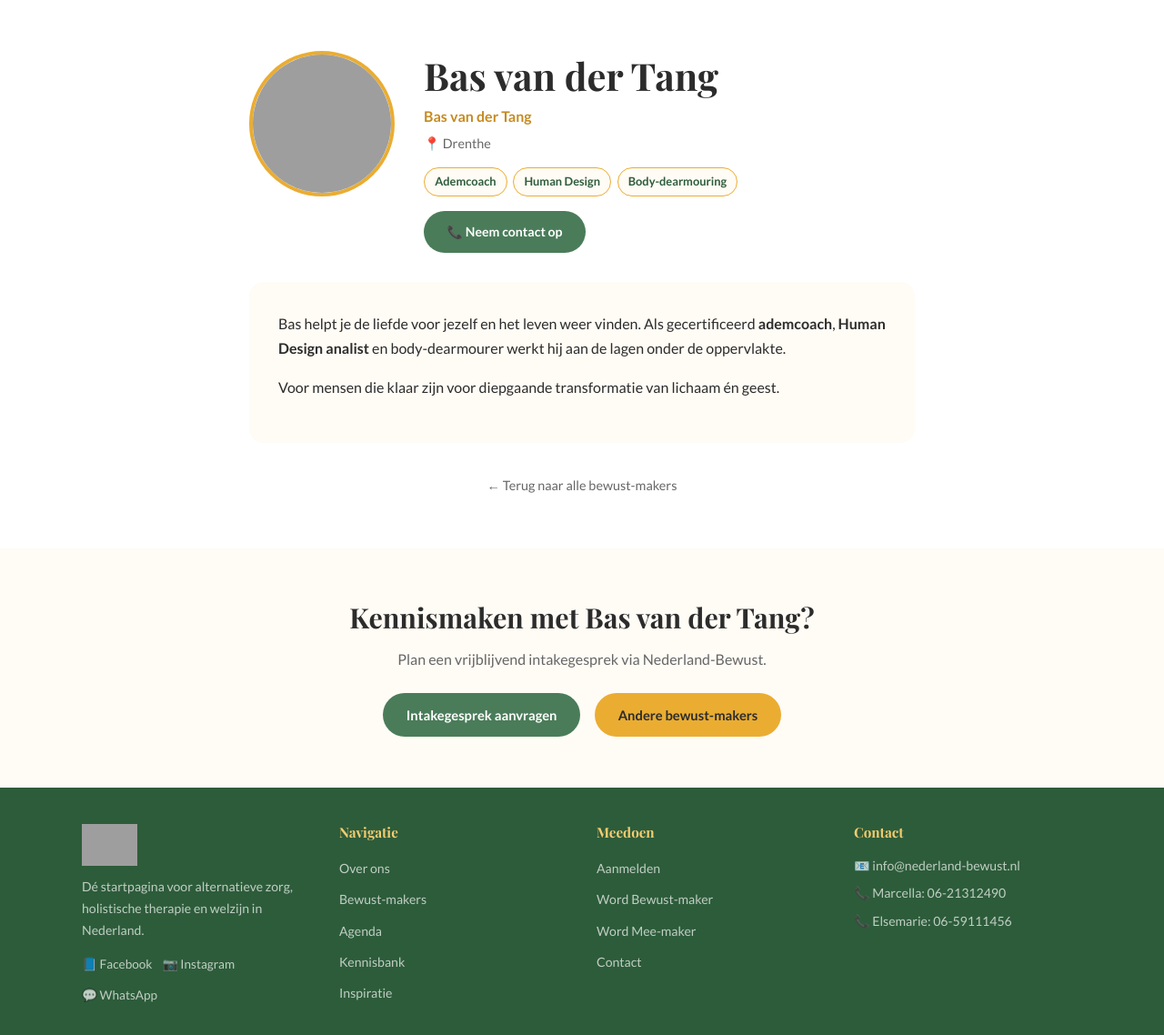
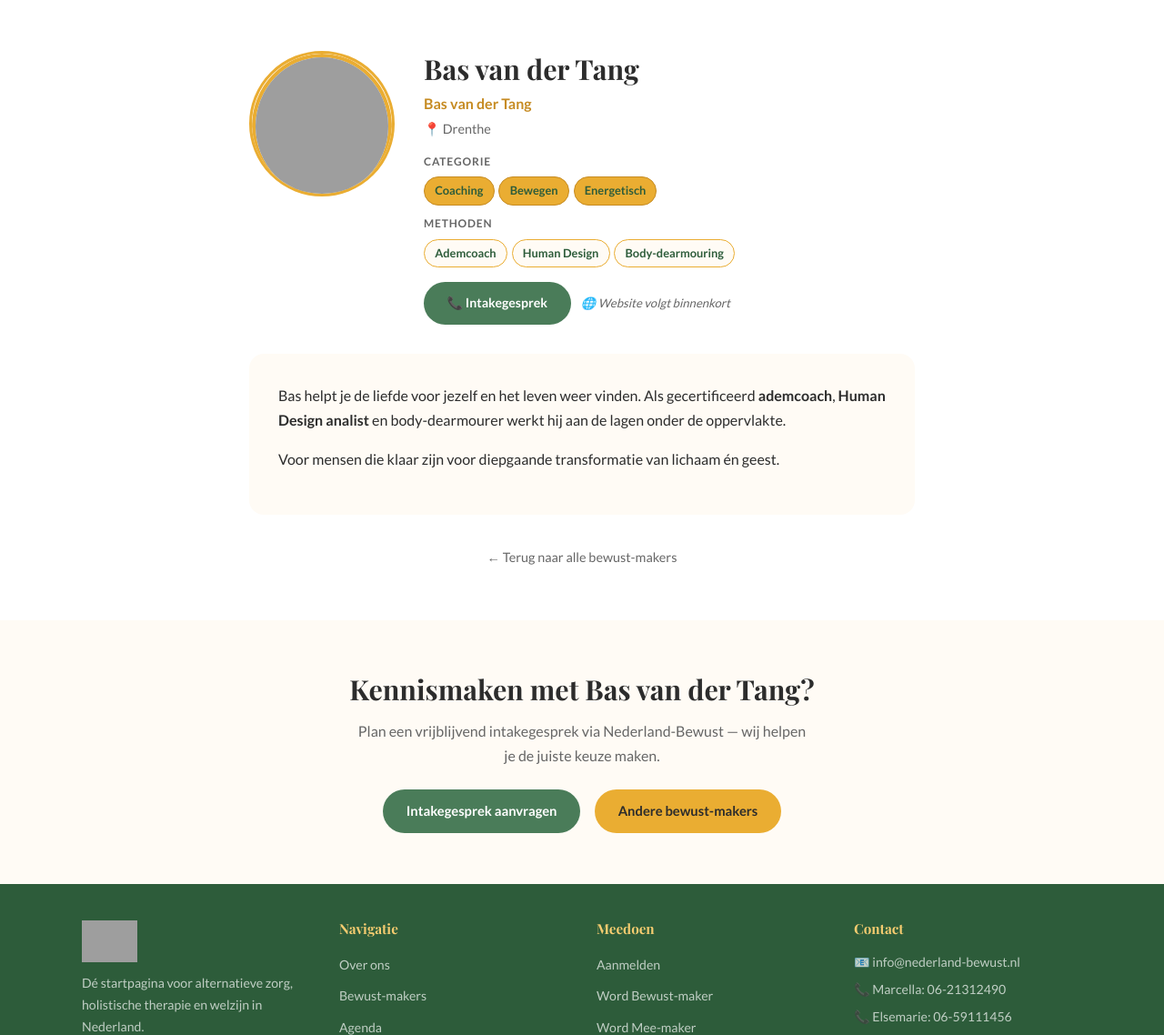
Before and after one commit to hands4flownl/nederland-bewust, a Jekyll site: the page built from pages/bewust-makers/bas-van-der-tang.html, in a window 1280 px wide and 1400 px high. Shown: the part 262-1400 px from the top of the window at 91% size. Built offline with Jekyll 4.4.1, drawn with Linux system fonts in a browser that asks for light colours; grey boxes are pictures that could not be loaded.

Commit message:
Update profiel: Bas van der Tang

```diff
--- a/pages/bewust-makers/bas-van-der-tang.html
+++ b/pages/bewust-makers/bas-van-der-tang.html
@@ -1,7 +1,7 @@
 ---
 layout: standaard
 title: "Bas van der Tang – Bas van der Tang"
-beschrijving: "Bas van der Tang is bewust-maker bij Nederland-Bewust in Drenthe."
+beschrijving: "Bas van der Tang is bewust-maker bij Nederland-Bewust in Drenthe. Gespecialiseerd in Coaching, Bewegen, Energetisch."
 permalink: /bewust-makers/bas-van-der-tang/
 ---
 
@@ -13,15 +13,29 @@
 <section class="sectie">
   <div class="container container--nauw">
 
-    <div class="profiel-header">
-      <img src="{{ '/' | relative_url }}wp-content/uploads/2026/03/cropped-Bewust-maker-Bas-van-der-Tang-scaled-1.jpg" alt="Bas van der Tang" class="profiel-foto-groot" loading="lazy">
-      <div class="profiel-meta">
-        <h1>Bas van der Tang</h1>
-        <p class="praktijk">Bas van der Tang</p>
-        <p class="regio">📍 Drenthe</p>
-        <div class="profiel-tags"><span class="profiel-tag">Ademcoach</span><span class="profiel-tag">Human Design</span><span class="profiel-tag">Body-dearmouring</span></div>
-        <div style="display:flex;gap:0.8rem;flex-wrap:wrap;margin-top:1rem;">
-          <a href="{{ '/contact/' | relative_url }}" class="knop knop--groen" style="font-size:0.88rem;">📞 Neem contact op</a>
+    <div class="profiel-header" style="display:flex;gap:2rem;align-items:flex-start;margin-bottom:2rem;flex-wrap:wrap;">
+      <div class="maker-kaart__foto-wrap" style="width:160px;height:160px;flex-shrink:0;">
+        <img src="https://nederland-bewust.nl/wp-content/uploads/2026/03/cropped-Bewust-maker-Bas-van-der-Tang-scaled-1.jpg"
+          alt="Bas van der Tang"
+          style="width:160px;height:160px;border-radius:50%;object-fit:cover;border:4px solid var(--goud);"
+          loading="lazy"
+          onerror="this.parentElement.innerHTML='<div style=\'width:160px;height:160px;border-radius:50%;background:var(--creme);border:4px solid var(--goud);display:flex;align-items:center;justify-content:center;font-size:3rem;\'>🌿</div>';">
+      </div>
+      <div style="flex:1;min-width:220px;">
+        <h2 style="margin-bottom:0.3rem;">Bas van der Tang</h2>
+        <p style="color:var(--goud-donker);font-weight:700;margin-bottom:0.2rem;">Bas van der Tang</p>
+        <p style="color:var(--tekst-licht);font-size:0.9rem;margin-bottom:0.8rem;">📍 Drenthe</p>
+        <div style="margin-bottom:0.6rem;">
+          <p style="font-size:0.75rem;font-weight:700;text-transform:uppercase;letter-spacing:0.07em;color:var(--tekst-licht);margin-bottom:0.4rem;">Categorie</p>
+          <div style="display:flex;flex-wrap:wrap;gap:0.3rem;"><span class="profiel-tag" style="background:var(--goud);border-color:var(--goud-donker);">Coaching</span><span class="profiel-tag" style="background:var(--goud);border-color:var(--goud-donker);">Bewegen</span><span class="profiel-tag" style="background:var(--goud);border-color:var(--goud-donker);">Energetisch</span></div>
+        </div>
+        <div style="margin-bottom:1rem;">
+          <p style="font-size:0.75rem;font-weight:700;text-transform:uppercase;letter-spacing:0.07em;color:var(--tekst-licht);margin-bottom:0.4rem;">Methoden</p>
+          <div style="display:flex;flex-wrap:wrap;gap:0.3rem;"><span class="profiel-tag">Ademcoach</span><span class="profiel-tag">Human Design</span><span class="profiel-tag">Body-dearmouring</span></div>
+        </div>
+        <div style="display:flex;gap:0.7rem;flex-wrap:wrap;margin-top:1rem;align-items:center;">
+          <a href="{{ '/contact/' | relative_url }}" class="knop knop--groen" style="font-size:0.88rem;">📞 Intakegesprek</a>
+          <span style="font-size:0.82rem;color:var(--tekst-licht);font-style:italic;">🌐 Website volgt binnenkort</span>
         </div>
       </div>
     </div>
@@ -30,7 +44,7 @@
       <p>Bas helpt je de liefde voor jezelf en het leven weer vinden. Als gecertificeerd <strong>ademcoach</strong>, <strong>Human Design analist</strong> en body-dearmourer werkt hij aan de lagen onder de oppervlakte.</p><p>Voor mensen die klaar zijn voor diepgaande transformatie van lichaam én geest.</p>
     </div>
 
-    <div style="text-align:center;margin-top:2rem;">
+    <div style="text-align:center;margin-top:1.5rem;">
       <a href="{{ '/onze-bewust-makers/' | relative_url }}" style="font-size:0.9rem;color:var(--tekst-licht);">← Terug naar alle bewust-makers</a>
     </div>
   </div>
@@ -39,7 +53,7 @@
 <section class="sectie sectie--kleur">
   <div class="container" style="text-align:center;">
     <h2>Kennismaken met Bas van der Tang?</h2>
-    <p style="max-width:500px;margin:0.8rem auto 1.5rem;color:var(--tekst-licht);">Plan een vrijblijvend intakegesprek via Nederland-Bewust.</p>
+    <p style="max-width:500px;margin:0.8rem auto 1.5rem;color:var(--tekst-licht);">Plan een vrijblijvend intakegesprek via Nederland-Bewust — wij helpen je de juiste keuze maken.</p>
     <div style="display:flex;gap:1rem;justify-content:center;flex-wrap:wrap;">
       <a href="{{ '/contact/' | relative_url }}" class="knop knop--groen">Intakegesprek aanvragen</a>
       <a href="{{ '/onze-bewust-makers/' | relative_url }}" class="knop knop--goud">Andere bewust-makers</a>
```
